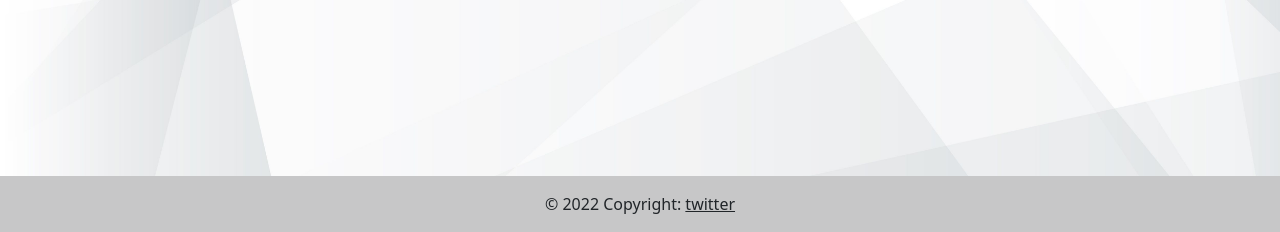
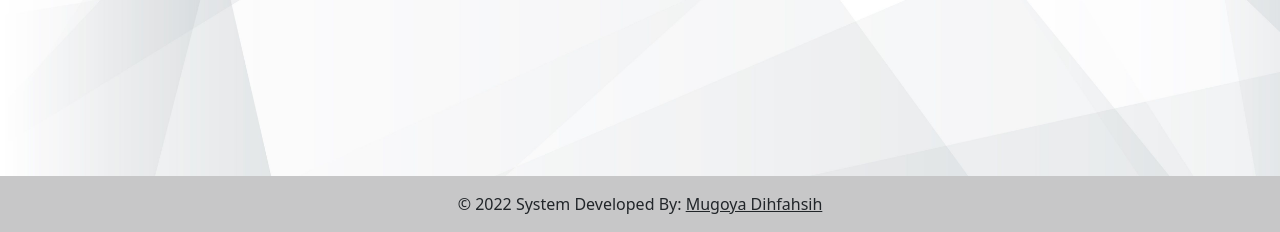
Before and after one commit to Dihfahsih1/library, a Django app: page /books in a window 1280 px wide. Shown: the part 568-800 px from the top of the page. Run offline with Django 4.2, Linux system fonts and the light colour scheme; a user stored in the database is signed in; data comes from the database, SQL or seed files in the repository; parts of the project's set-up code (start-up, migrations or seed data) failed here and were passed over; some libraries are stand-ins or nearby versions.

Commit message:
add a site foot note

```diff
--- a/lmsApp/templates/base.html
+++ b/lmsApp/templates/base.html
@@ -186,8 +186,8 @@
 
         <!-- Copyright -->
         <div class="text-center p-3" style="background-color: rgba(0, 0, 0, 0.2);">
-            © {% now 'Y' %} Copyright:
-            <a class="text-dark" href="https://twitter.com/" target="_blank">twitter</a>
+            © {% now 'Y' %} System Developed By:
+            <a class="text-dark" href="https://dihfahsih1.github.io/profile/" target="_blank">Mugoya Dihfahsih</a>
         </div>
         <!-- Copyright -->
     </footer>
```
